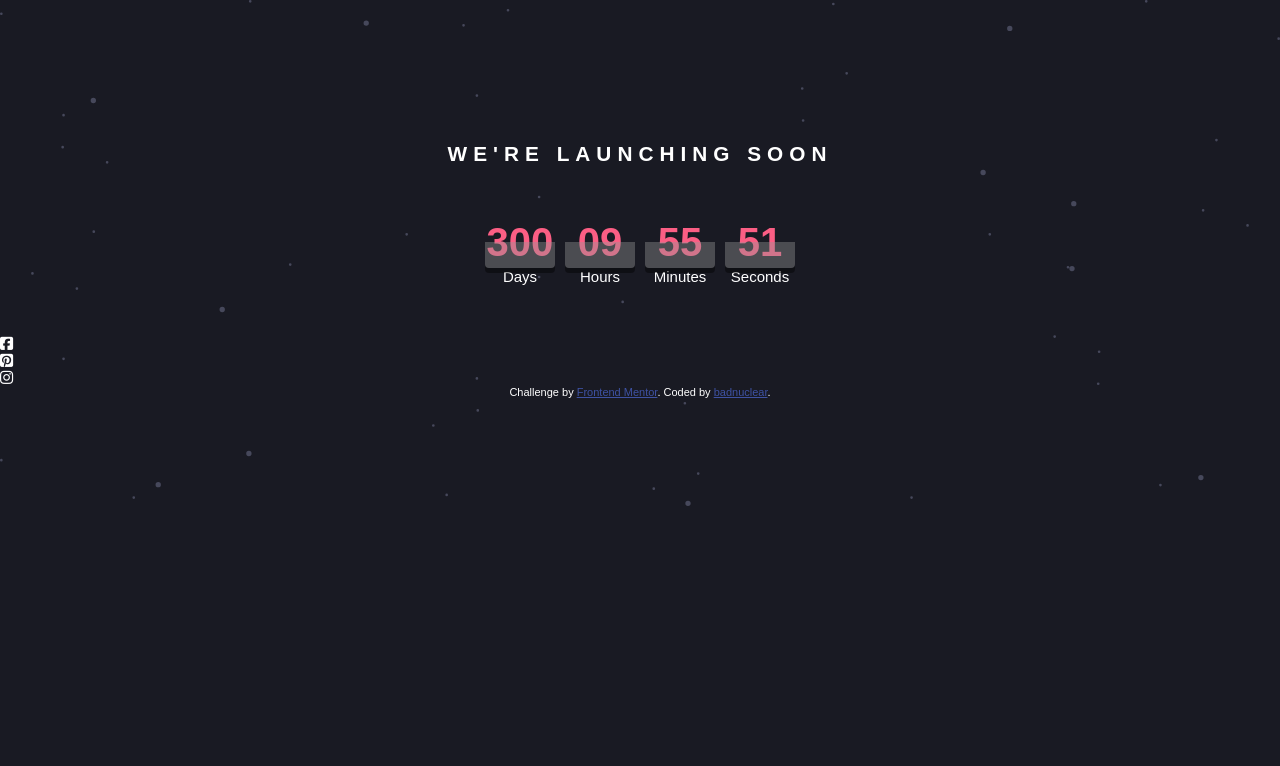
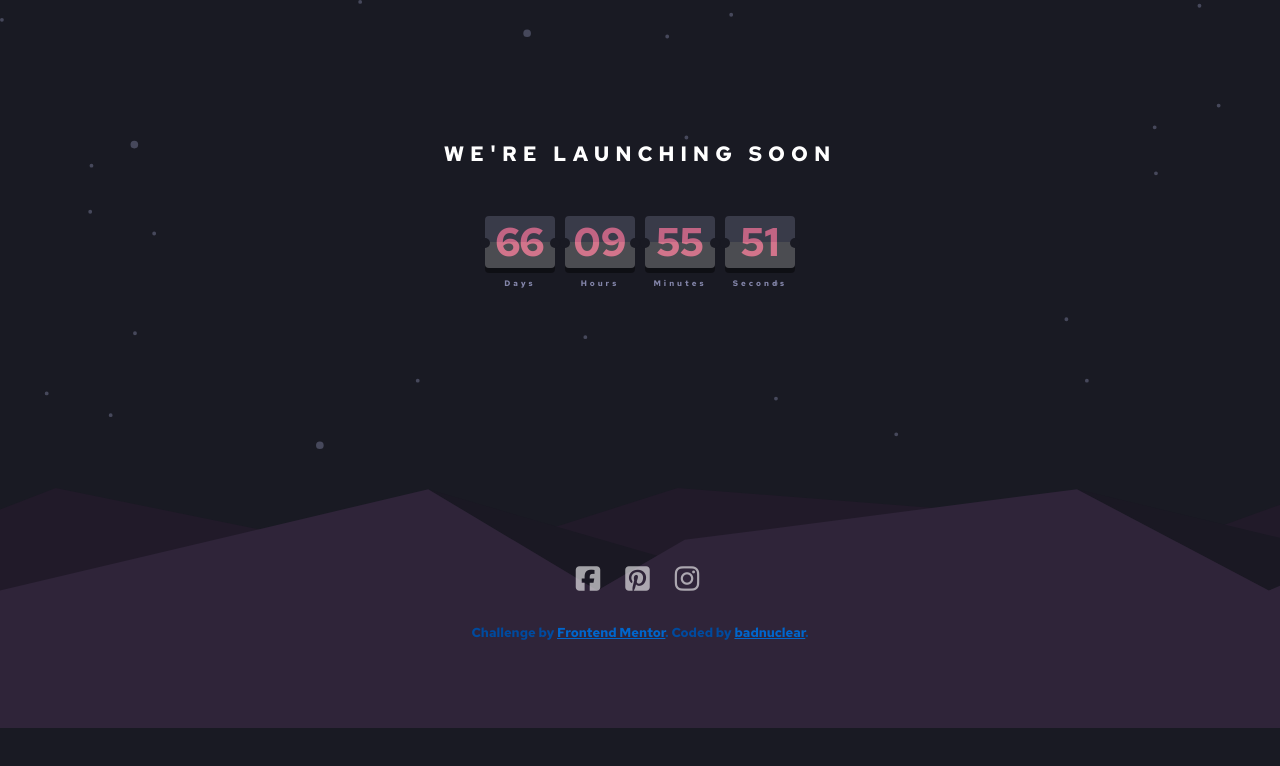
Before and after one commit to badnuclear/launch-countdown-timer-main, a plain HTML site: page index.html in a window 1280 px wide. Drawn offline with Linux system fonts and the light colour scheme.

Commit message:
mk2 finish(no animation)

```diff
--- a/countdown.js
+++ b/countdown.js
@@ -1,4 +1,4 @@
-const date = "2022 December 25";
+const date = "2022 May 05";
 
 const countTime = (endtime) => {
   const totalTime = Date.parse(endtime) - Date.parse(new Date());
--- a/index.html
+++ b/index.html
@@ -16,15 +16,6 @@
     <title>Frontend Mentor | Launch countdown timer</title>
 
     <!-- Feel free to remove these styles or customise in your own stylesheet 👍 -->
-    <style>
-      .attribution {
-        font-size: 11px;
-        text-align: center;
-      }
-      .attribution a {
-        color: hsl(228, 45%, 44%);
-      }
-    </style>
   </head>
   <body>
     <header>
@@ -56,13 +47,13 @@
         <div><i class="fa-brands fa-pinterest-square"></i></div>
         <div><i class="fa-brands fa-instagram"></i></div>
       </div>
+      <div class="attribution">
+        Challenge by
+        <a href="https://www.frontendmentor.io?ref=challenge" target="_blank"
+          >Frontend Mentor</a
+        >. Coded by <a href="https://github.com/badnuclear">badnuclear</a>.
+      </div>
     </footer>
-    <div class="attribution">
-      Challenge by
-      <a href="https://www.frontendmentor.io?ref=challenge" target="_blank"
-        >Frontend Mentor</a
-      >. Coded by <a href="https://github.com/badnuclear">badnuclear</a>.
-    </div>
   </body>
 
   <script src="countdown.js"></script>
--- a/style.css
+++ b/style.css
@@ -1,3 +1,4 @@
+@import url("https://fonts.googleapis.com/css2?family=Red+Hat+Text:wght@700&display=swap");
 * {
   margin: 0;
   padding: 0;
@@ -67,3 +68,78 @@ h3::before {
   box-shadow: 0 5px 0 0 #000000;
   border-radius: 0px 0px 4px 4px;
 }
+h3::after {
+  background-color: #696b83;
+  left: 0;
+  top: 0%;
+  border-radius: 4px 4px 0px 0px;
+}
+.timer::before,
+.timer::after {
+  position: absolute;
+  content: "";
+  width: 10px;
+  height: 10px;
+  background-color: #191a23;
+  border-radius: 50%;
+  z-index: 10;
+  top: 31%;
+}
+.timer::before {
+  left: -5px;
+}
+.timer::after {
+  right: -5px;
+}
+p {
+  font-size: 0.5rem;
+  letter-spacing: 3px;
+  padding-bottom: 0px;
+  padding-top: 10px;
+  color: #8385a9;
+}
+
+footer {
+  margin-top: 200px;
+  background-image: url(images/pattern-hills.svg);
+  background-repeat: no-repeat;
+  background-size: cover;
+  height: 30vh;
+}
+.socials {
+  display: flex;
+  justify-content: center;
+  align-items: center;
+  column-gap: 20px;
+  padding-top: 77px;
+  letter-spacing: 5px;
+  transition: color 0.5s 0 ease;
+}
+.socials:hover {
+  color: white;
+  cursor: pointer;
+}
+.fa-brands {
+  font-size: 28px;
+  opacity: 0.6;
+}
+.attribution {
+  position: relative;
+  text-align: center;
+  top: 30px;
+  font-size: 13px;
+  color: #004a9e;
+}
+.attribution a {
+  color: #0066cc;
+}
+@keyframes click {
+  0% {
+    width: 0;
+    opacity: 0;
+  }
+  50% {
+    width: 50%;
+    opacity: 1;
+  }
+}
```
